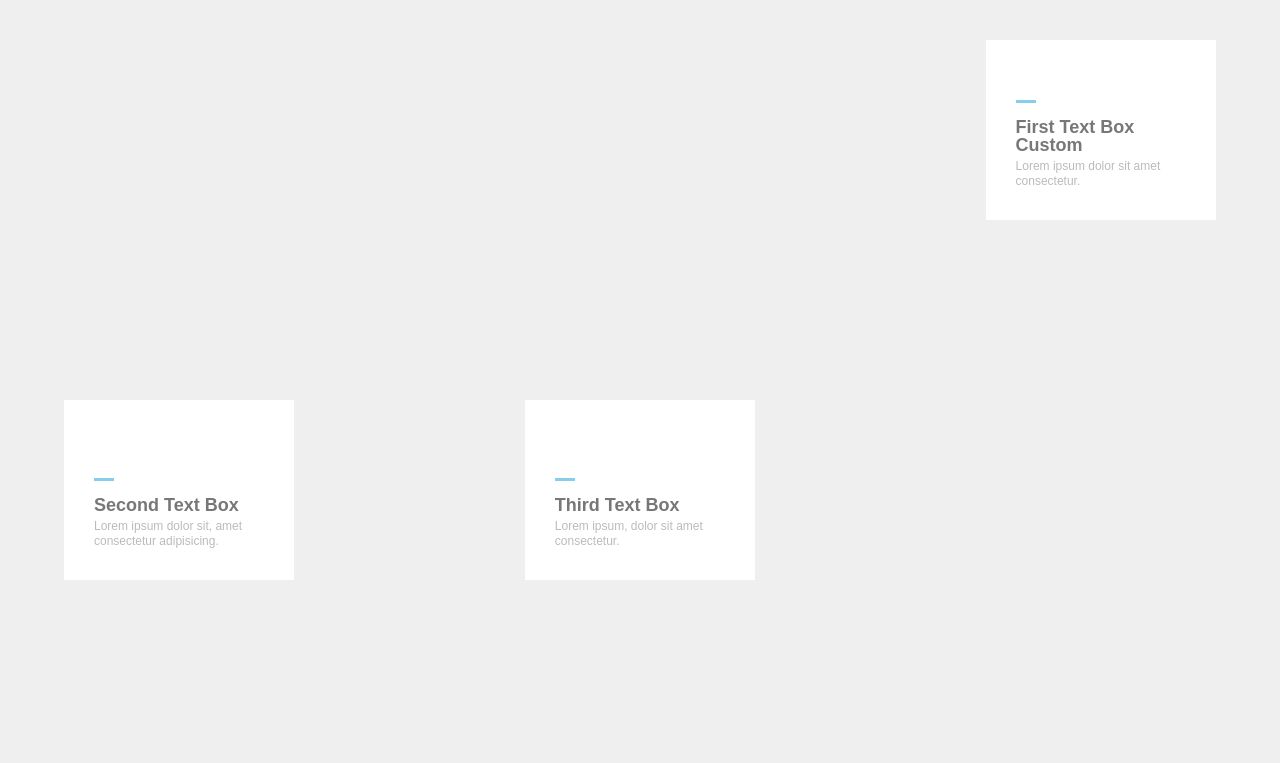
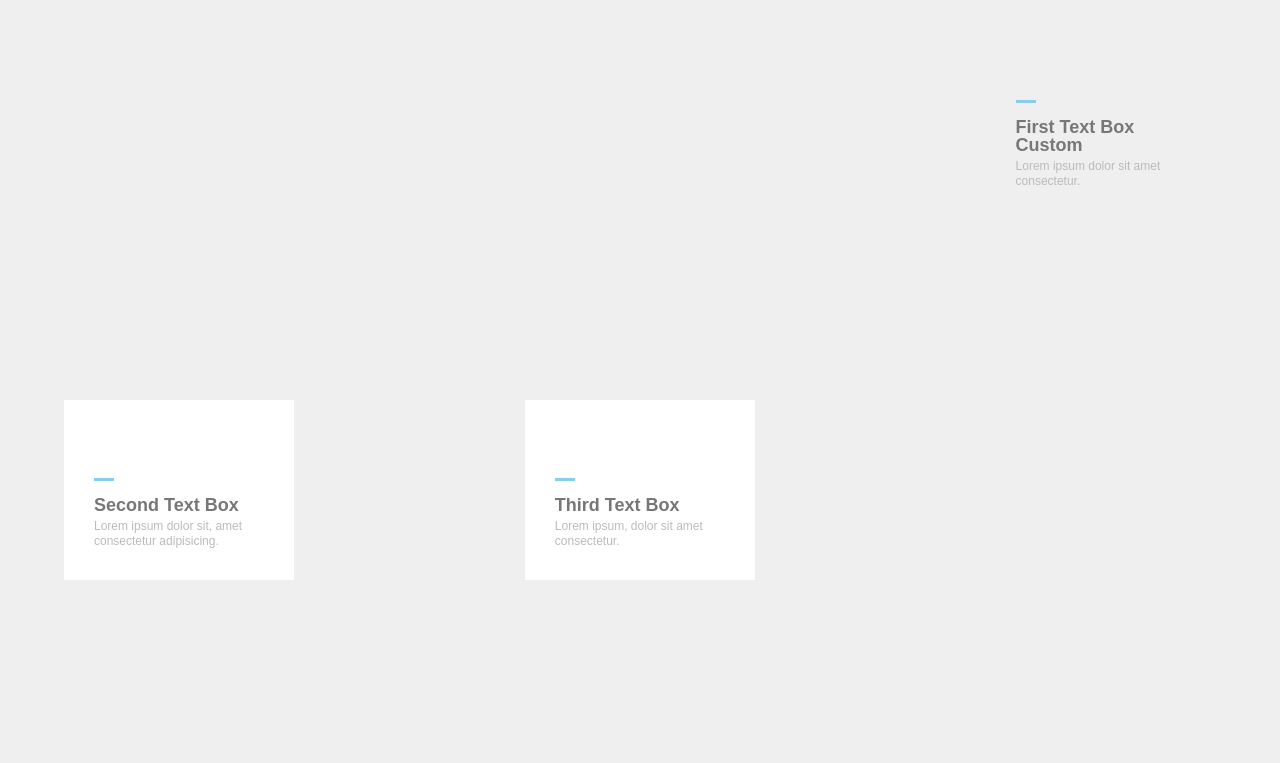
Before and after one commit to dcode-nexon/float_basic_ex, a plain HTML site: page index.html in a window 1280 px wide. Drawn offline with Linux system fonts and the light colour scheme.

Commit message:
인라인 스타일로 배경색 제거

```diff
--- a/index.html
+++ b/index.html
@@ -13,7 +13,7 @@
   <section>
     <article class='w3'></article>
     <article></article>
-    <article class="txt">
+    <article class="txt" style="background-color: transparent">
       <h1>First Text Box Custom</h1>
       <p>Lorem ipsum dolor sit amet consectetur.</p>
     </article>
```
